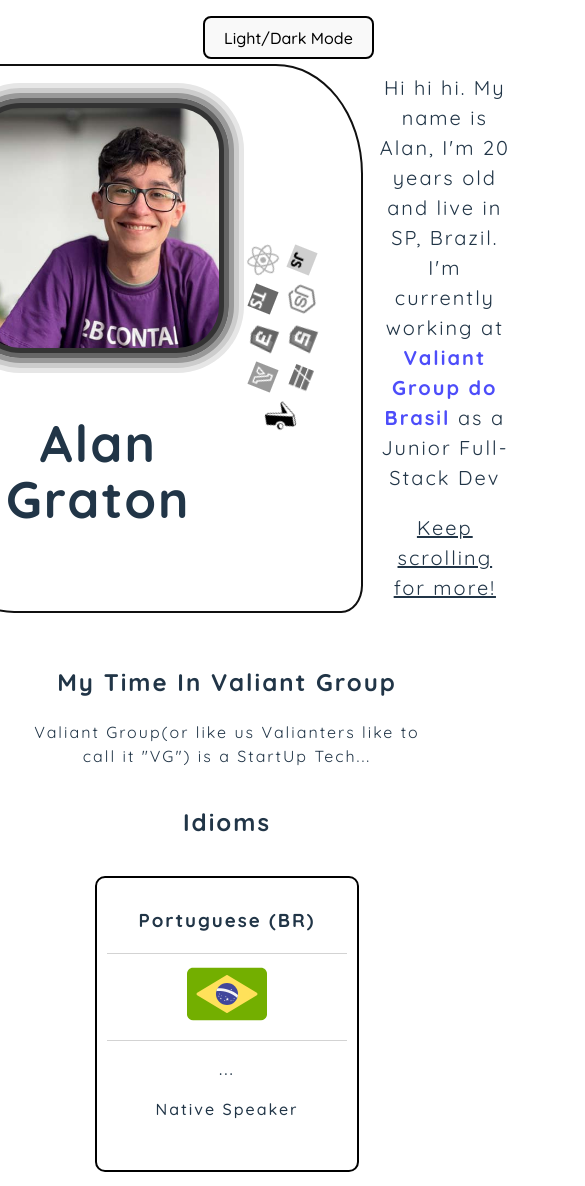
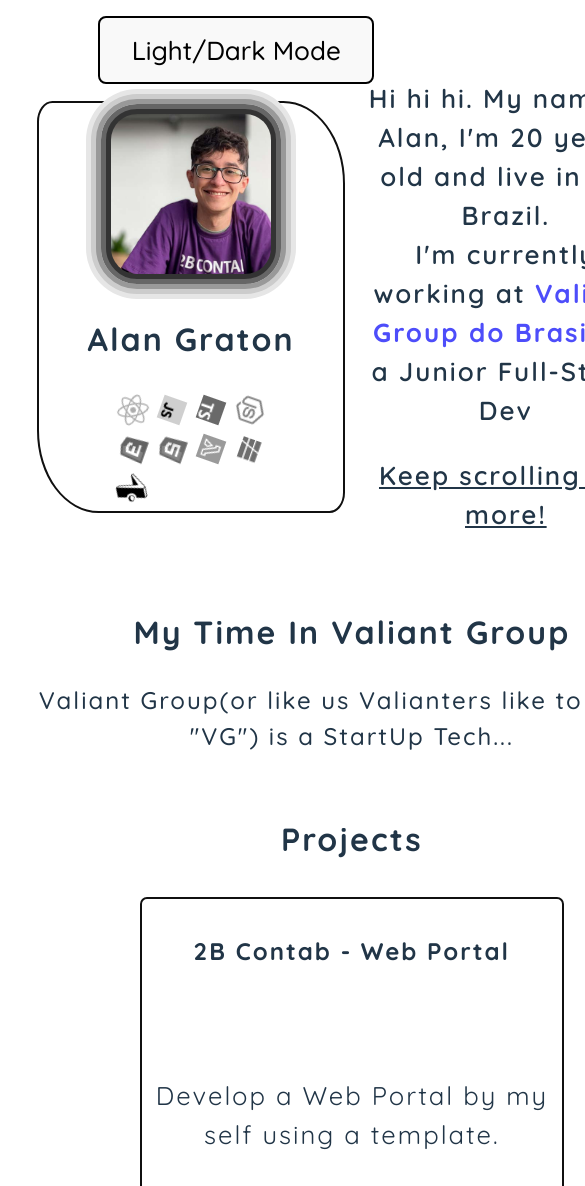
Before and after one commit to Alan-Graton/Portifolio-V2, a React (Vite) app: page / in a window 390 px wide. Shown: the top 1186 px of the page, 585 px wide, since content can reach past the window. Built offline with nearby package versions, Linux system fonts and the light colour scheme; a web font is replaced by a local one.

Commit message:
wip-fix: start adjusting responsiviness

```diff
--- a/src/App.css
+++ b/src/App.css
@@ -1,5 +1,4 @@
 #root {
-  width: 100%;
   max-width: 1280px;
   margin: 0 auto;
   padding: 2rem;
@@ -32,3 +31,9 @@
 .read-the-docs {
   color: #888;
 }
+
+@media (max-width: 450px) {
+  .control_theme_btn {
+    font-size: 26px;
+  }
+}
--- a/src/App.jsx
+++ b/src/App.jsx
@@ -16,8 +16,8 @@
         </div>
         <LandingPage />
         <MyTimeInVG />
+        <ProjectsPage />
         <IdiomsPage />
-        <ProjectsPage />
       </div>
     </>
   );
--- a/src/components/LandingPage/LandingPage.scss
+++ b/src/components/LandingPage/LandingPage.scss
@@ -142,3 +142,51 @@
     animation: badge-spin infinite 20s linear;
   }
 }
+
+/* RESPONSIVINESS */
+@media (max-width: 780px) {
+  .presentation_section {
+    .presentation_card {
+      display: flex;
+      flex-direction: column;
+
+      min-width: 15rem;
+      min-height: 15rem;
+
+      height: 21.5rem;
+
+      .card_profile {
+        .profile {
+          width: 10rem;
+          height: 10rem;
+        }
+
+        h1 {
+          font-size: 2em;
+        }
+      }
+
+      .badge_card {
+        display: grid;
+        grid-template-columns: 1fr 1fr 1fr 1fr;
+        flex-wrap: wrap;
+
+        gap: 7px;
+        padding: 5px;
+      }
+    }
+  }
+}
+
+@media (max-width: 450px) {
+  .presentation_section {
+    .presentation_text {
+      p {
+        font-size: 26px;
+        font-weight: 600;
+        letter-spacing: 2px;
+        text-align: center;
+      }
+    }
+  }
+}
--- a/src/components/MyTimeInVG/MyTimeInVG.scss
+++ b/src/components/MyTimeInVG/MyTimeInVG.scss
@@ -0,0 +1,11 @@
+@media (max-width: 450px) {
+    .about_valiant_group {
+        h2 {
+            font-size: 2em;
+        }
+        p {
+            font-size: 1.5em;
+            font-weight: 500;
+        }
+    }
+}
--- a/src/components/ProjectsPage/ProjectsPage.jsx
+++ b/src/components/ProjectsPage/ProjectsPage.jsx
@@ -16,7 +16,9 @@
                 <h3>2B Contab - Web Portal</h3>
               </div>
               <div className="project_card__body">
-                <p>I'm the body</p>
+                <p>
+                  Develop a Web Portal by my self using a template.
+                </p>
               </div>
               <div className="project_card__footer">
                 <p>I'm the Footer</p>
@@ -29,7 +31,7 @@
                 <h3>Fenix Group of Companies - Web Portal</h3>
               </div>
               <div className="project_card__body">
-                <p>I'm the body</p>
+                <p>My first team programming project with a Mid Dev.</p>
               </div>
               <div className="project_card__footer">
                 <p>I'm the Footer</p>
@@ -42,7 +44,10 @@
                 <h3>Fenix Group of Companies - Mobile App</h3>
               </div>
               <div className="project_card__body">
-                <p>I'm the body</p>
+                <p>
+                  Developed my first Mobile App which is connected to Fenix Web
+                  Portal.
+                </p>
               </div>
               <div className="project_card__footer">
                 <p>I'm the Footer</p>
@@ -55,7 +60,7 @@
                 <h3>CCB RJM - Web Portal</h3>
               </div>
               <div className="project_card__body">
-                <p>I'm the body</p>
+                <p>Web Portal for personal use.</p>
               </div>
               <div className="project_card__footer">
                 <p>I'm the Footer</p>
--- a/src/components/ProjectsPage/ProjectsPage.scss
+++ b/src/components/ProjectsPage/ProjectsPage.scss
@@ -38,3 +38,32 @@
     }
   }
 }
+
+@media (max-width: 450px) {
+  .projects_section {
+    h2 {
+      font-size: 2em;
+    }
+    .projects_list {
+      .project_card {
+        .project_card__content {
+          .project_card__header {
+            h3 {
+              font-size: 1.5em;
+            }
+          }
+          .project_card__body {
+            p {
+              font-size: 1.6em;
+            }
+          }
+          .project_card__footer {
+            p {
+              font-size: 1.3em;
+            }
+          }
+        }
+      }
+    }
+  }
+}
```
